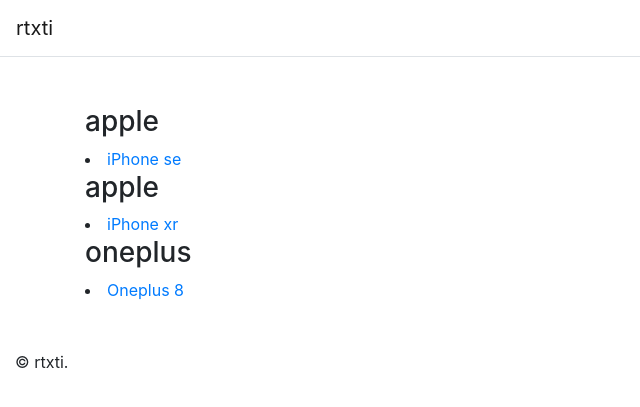
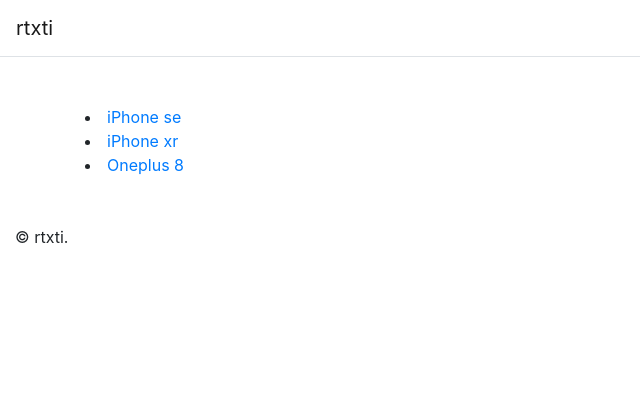
Before and after one commit to rtxti/www, a Jekyll site: the page built from smartphones.html, in a window 1280 px wide. Shown: the top 407 px of the page, without its empty margins (0-640 px from the left). Built offline with Jekyll 4.4.1, drawn with Linux system fonts in a browser that asks for light colours.

Commit message:
Update smartphones.html

```diff
--- a/smartphones.html
+++ b/smartphones.html
@@ -5,8 +5,8 @@ title: Smartphones
 
 <div class="container">
   {% assign phones = site.smartphones | sort_by: "brand" %}
+    <h3>{{ phone.brand }}</h3>
   {% for phone in phones %}
-    <h3>{{ phone.brand }}</h3>
     <li>
       <a href="{{ phone.url | relative_url }}">{{ phone.title }}</a>
     </li>
```
